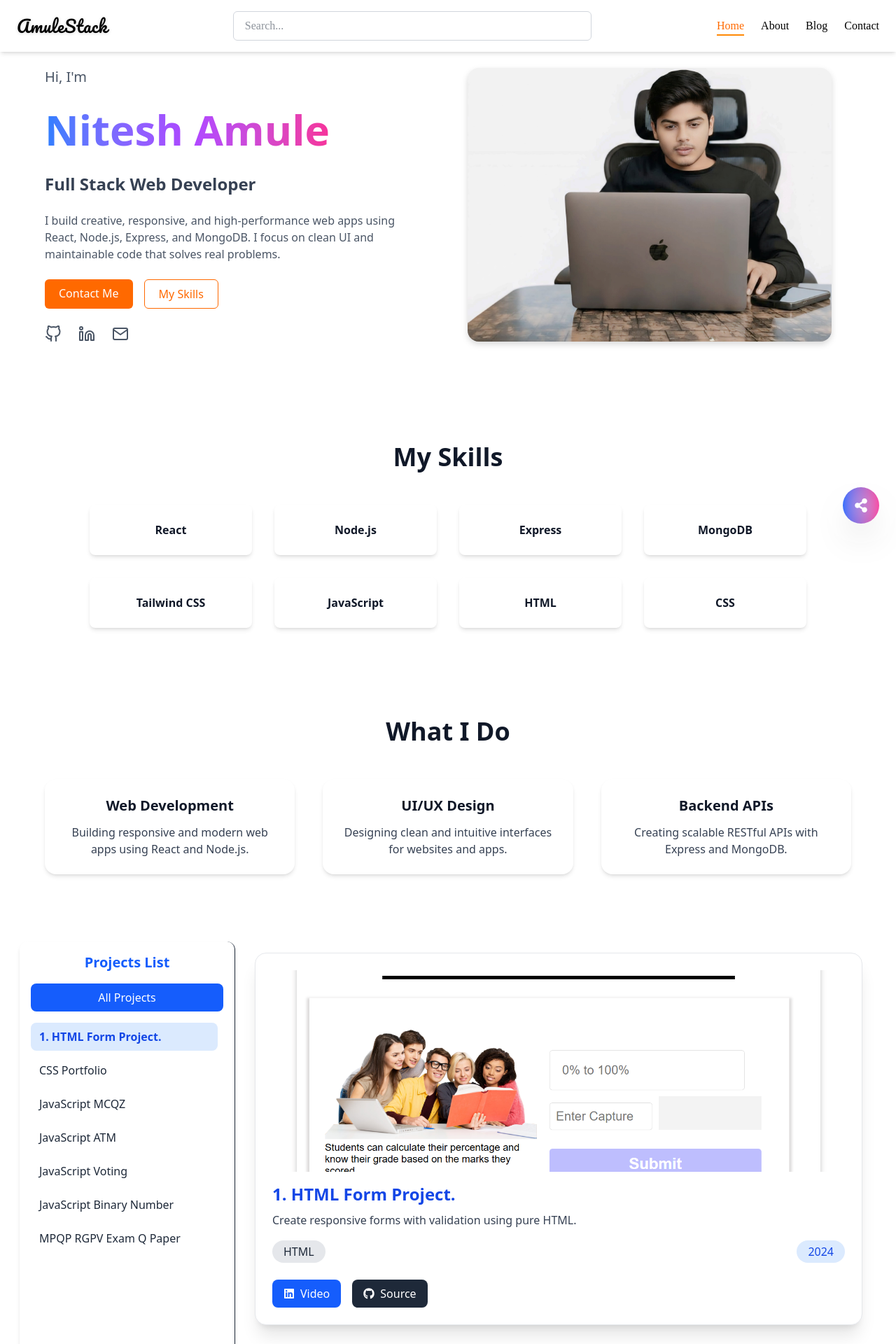
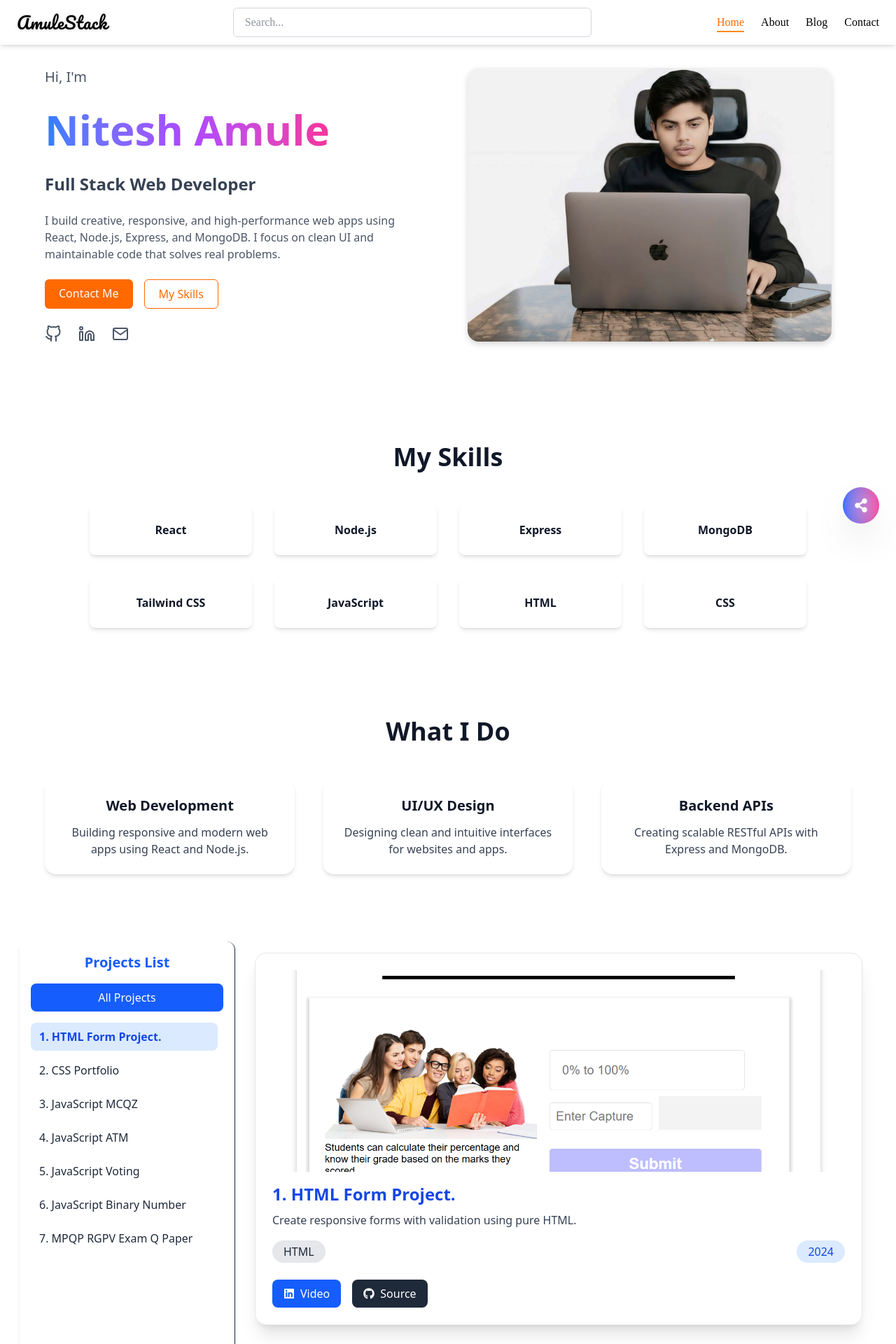
Before and after one commit to Code-with-N-A/ReactWeb, a React (Vite) app: page /#/ in a window 1280 px wide. Shown: the top 1920 px of the page at 70% size. Built offline with nearby package versions, Linux system fonts and the light colour scheme.

Commit message:
neav file update

```diff
--- a/src/Nave.jsx
+++ b/src/Nave.jsx
@@ -117,9 +117,9 @@ function Nave() {
   return (
     <>
       {/* Navbar */}
-      <nav className="fixed top-0 left-0 w-full z-50 flex items-center justify-between bg-white/90 backdrop-blur-md shadow-md px-6 py-4 transition-all duration-300 font-[Poppins]">
+      <nav className="fixed top-0 left-0 w-full z-50 flex items-center justify-between bg-white/90 backdrop-blur-md shadow-md px-6 py-1 transition-all duration-300 font-[Poppins]">
         {/* Logo */}
-        <h2 className="text-2xl font-[Pacifico] text-black tracking-wide drop-shadow-sm">
+        <h2 className="text-2xl font-[Pacifico] text-black tracking-wide drop-shadow-sm my-3">
           AmuleStack
         </h2>
 
@@ -142,7 +142,6 @@ function Nave() {
                 X
               </button>
             )}
-
             {suggestions.length > 0 && (
               <ul className="bg-white shadow-md mt-2 rounded-lg max-h-60 overflow-y-auto border border-gray-300 z-50 absolute w-full">
                 {suggestions.map((s, idx) => (
@@ -200,7 +199,7 @@ function Nave() {
         </div>
       </nav>
 
-      {/* Mobile Search */}
+      {/* Mobile Search + Suggestions */}
       {showSearch && (
         <div
           ref={searchRef}
@@ -222,6 +221,21 @@ function Nave() {
               X
             </button>
           </div>
+
+          {/* Added Mobile Suggestions */}
+          {suggestions.length > 0 && (
+            <ul className="bg-white shadow-md mt-2 rounded-lg max-h-60 overflow-y-auto border border-gray-300 w-11/12 z-50">
+              {suggestions.map((s, idx) => (
+                <li
+                  key={idx}
+                  className="px-4 py-2 cursor-pointer hover:bg-gray-100 transition"
+                  onClick={() => handleSuggestionClick(s.el)}
+                >
+                  {s.text}
+                </li>
+              ))}
+            </ul>
+          )}
         </div>
       )}
 
@@ -239,7 +253,6 @@ function Nave() {
         <h2 className="text-2xl font-[Pacifico] text-black tracking-wide drop-shadow-sm my-3">
           AmuleStack
         </h2>
-
 
         <ul className="flex flex-col gap-6 w-full items-center font-[Poppins]">
           {["Home", "About", "Blog", "Contact"].map((item) => (
--- a/src/Projects.jsx
+++ b/src/Projects.jsx
@@ -18,7 +18,7 @@ const projectsData = [
   },
   {
     id: 2,
-    title: "CSS Portfolio",
+    title: "2. CSS Portfolio",
     description:
       "Modern personal portfolio website styled with advanced CSS.",
     tech: "CSS",
@@ -31,7 +31,7 @@ const projectsData = [
   },
   {
     id: 3,
-    title: "JavaScript MCQZ",
+    title: "3. JavaScript MCQZ",
     description: "Interactive MCQZ with JavaScript logic and UI.",
     tech: "JavaScript",
     year: "2025",
@@ -43,7 +43,7 @@ const projectsData = [
   },
   {
     id: 4,
-    title: "JavaScript ATM",
+    title: "4. JavaScript ATM",
     description: "Interactive ATM with JavaScript logic and UI.",
     tech: "JavaScript",
     year: "2025",
@@ -55,7 +55,7 @@ const projectsData = [
   },
   {
     id: 5,
-    title: "JavaScript Voting",
+    title: "5. JavaScript Voting",
     description: "Interactive Voting with JavaScript logic and UI.",
     tech: "JavaScript",
     year: "2025",
@@ -67,7 +67,7 @@ const projectsData = [
   },
   {
     id: 6,
-    title: "JavaScript Binary Number",
+    title: "6. JavaScript Binary Number",
     description: "Interactive Binary Number with JavaScript logic and UI.",
     tech: "JavaScript",
     year: "2025",
@@ -79,7 +79,7 @@ const projectsData = [
   },
   {
     id: 7,
-    title: "MPQP RGPV Exam Q Paper",
+    title: "7. MPQP RGPV Exam Q Paper",
     description:
       "Complete collection of Polytechnic diploma exam papers from all RGPV branches. Link MPQP.",
     tech: "JavaScript",
@@ -267,7 +267,7 @@ export default function ProjectShowcase() {
     );
 }
 
-/* 🔒 Hide scrollbar globally */
+/* Hide scrollbar globally */
 const style = document.createElement("style");
 style.innerHTML = `
   .hide-scrollbar::-webkit-scrollbar { display: none; }
```
